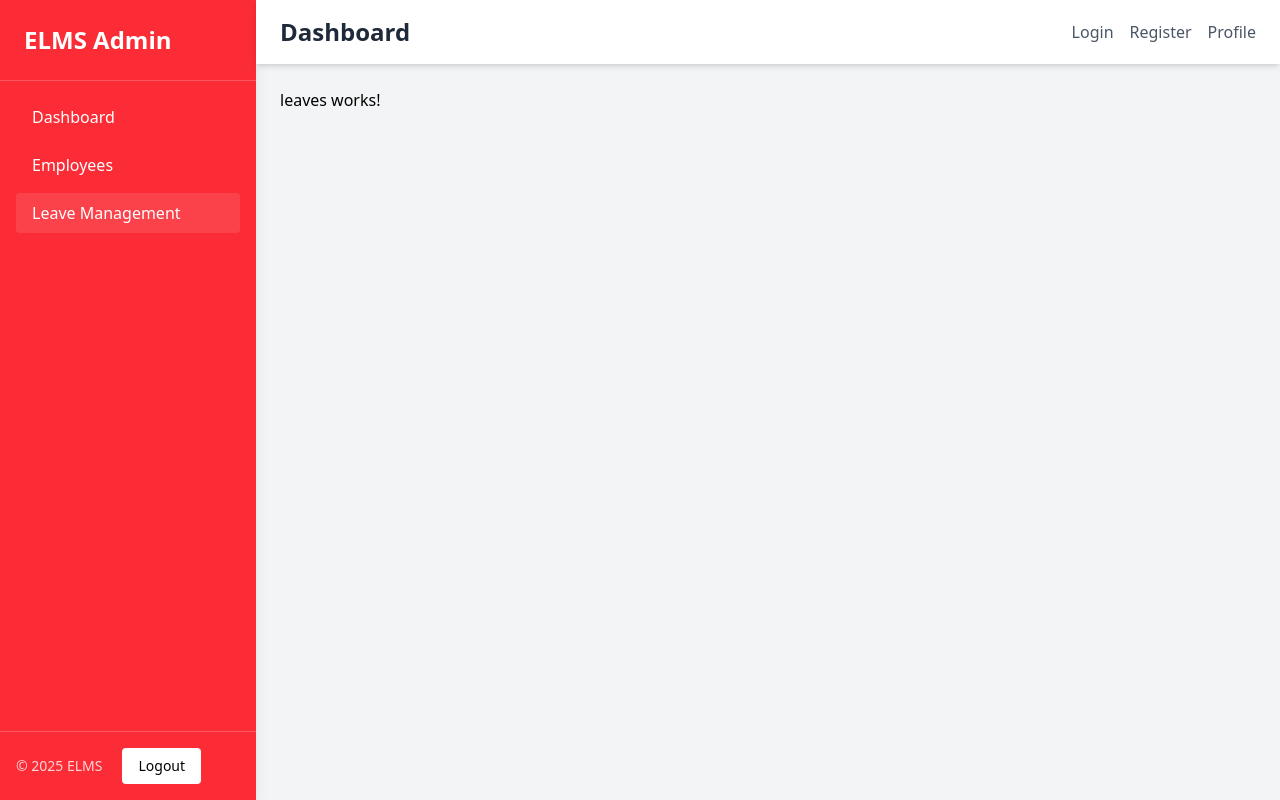
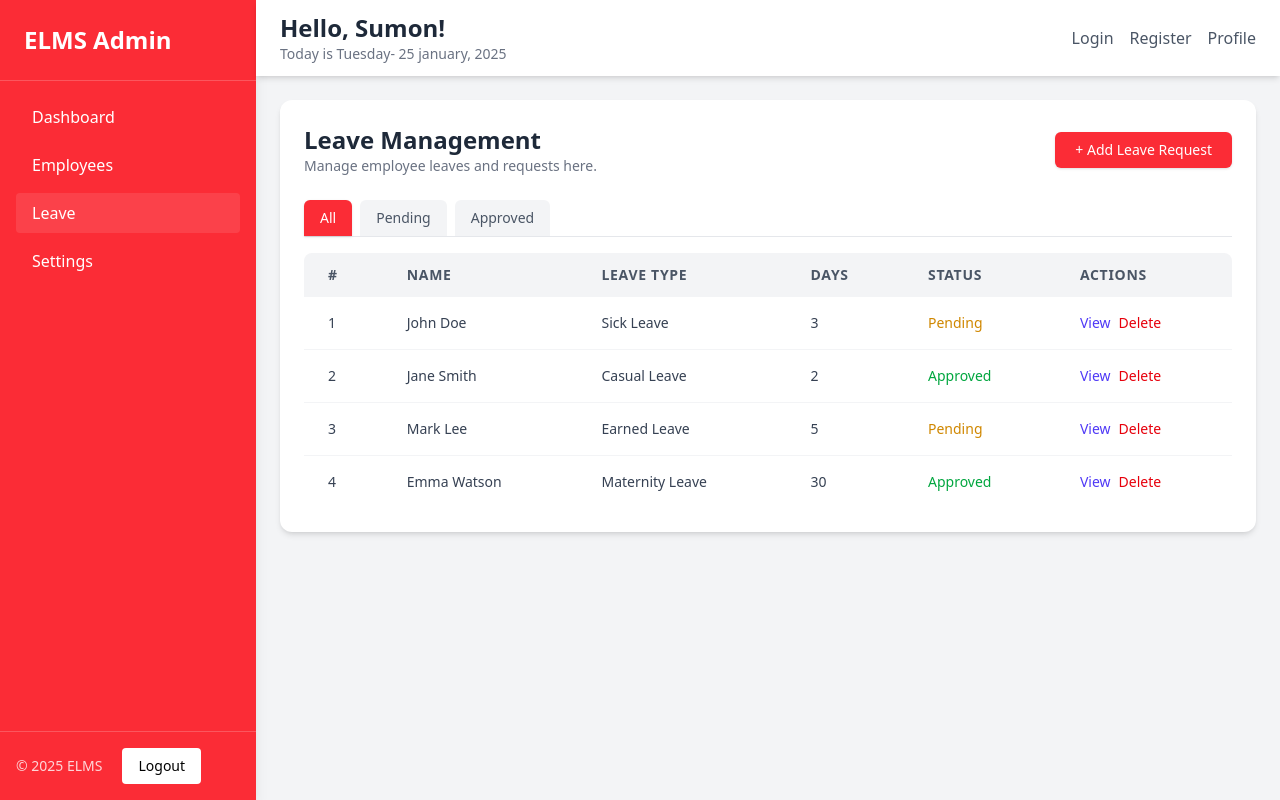
Before and after one commit to Sumon180/employee-management, an Angular app: page /leaves in a window 1280 px wide. Built offline with nearby package versions, Linux system fonts and the light colour scheme.

Commit message:
leave WIP

```diff
--- a/src/app/app.routes.ts
+++ b/src/app/app.routes.ts
@@ -5,6 +5,7 @@ import { Dashboard } from './features/dashboard/dashboard';
 import { Employee } from './features/employee/employee';
 import { Leaves } from './features/leaves/leaves';
 import { NewEmployee } from './features/employee/new-employee/new-employee';
+import { Settings } from './features/settings/settings';
 
 export const routes: Routes = [
   {
@@ -36,6 +37,10 @@ export const routes: Routes = [
         path: 'leaves',
         component: Leaves,
       },
+      {
+        path: 'settings',
+        component: Settings,
+      },
     ],
   },
 ];
--- a/src/app/features/leaves/leaves.html
+++ b/src/app/features/leaves/leaves.html
@@ -1 +1,81 @@
-<p>leaves works!</p>
+<div class="p-6 bg-white rounded-xl shadow-md">
+  <div class="flex items-center justify-between mb-6">
+    <div>
+      <h1 class="text-2xl font-semibold text-gray-800">Leave Management</h1>
+      <p class="text-sm text-gray-500">
+        Manage employee leaves and requests here.
+      </p>
+    </div>
+    <a
+      routerLink="/employee/new"
+      class="bg-[var(--primary)] hover:bg-opacity-90 text-white font-medium px-5 py-2 cursor-pointer rounded-md text-sm shadow"
+    >
+      + Add Leave Request
+    </a>
+  </div>
+
+  <!-- Tabs -->
+  <div class="mb-4 flex gap-2 border-b border-gray-200">
+    <button
+      *ngFor="let tab of ['All', 'Pending', 'Approved']"
+      (click)="setTab(tab)"
+      class="px-4 py-2 rounded-t-md text-sm font-medium"
+      [ngClass]="{
+        'bg-[var(--primary)] text-white shadow': selectedTab === tab,
+        'bg-gray-100 text-gray-600': selectedTab !== tab
+      }"
+    >
+      {{ tab }}
+    </button>
+  </div>
+
+  <!-- Table -->
+  <div class="overflow-x-auto rounded-lg">
+    <table class="min-w-full bg-white text-sm">
+      <thead
+        class="bg-gray-100 text-left text-gray-600 uppercase tracking-wider"
+      >
+        <tr>
+          <th class="px-6 py-3">#</th>
+          <th class="px-6 py-3">Name</th>
+          <th class="px-6 py-3">Leave Type</th>
+          <th class="px-6 py-3">Days</th>
+          <th class="px-6 py-3">Status</th>
+          <th class="px-6 py-3">Actions</th>
+        </tr>
+      </thead>
+      <tbody class="divide-y divide-gray-100 text-gray-700">
+        <tr *ngFor="let leave of filteredLeaves; let i = index">
+          <td class="px-6 py-4">{{ i + 1 }}</td>
+          <td class="px-6 py-4">{{ leave.name }}</td>
+          <td class="px-6 py-4">{{ leave.leaveType }}</td>
+          <td class="px-6 py-4">{{ leave.days }}</td>
+          <td class="px-6 py-4">
+            <span
+              [ngClass]="{
+                'text-yellow-600': leave.status === 'Pending',
+                'text-green-600': leave.status === 'Approved',
+                'text-red-600': leave.status === 'Rejected'
+              }"
+            >
+              {{ leave.status }}
+            </span>
+          </td>
+          <td class="px-6 py-4">
+            <button class="text-indigo-600 hover:underline text-sm">
+              View
+            </button>
+            <button class="ml-2 text-red-600 hover:underline text-sm">
+              Delete
+            </button>
+          </td>
+        </tr>
+        <tr *ngIf="filteredLeaves.length === 0">
+          <td colspan="6" class="px-6 py-4 text-center text-gray-500">
+            No leave requests found.
+          </td>
+        </tr>
+      </tbody>
+    </table>
+  </div>
+</div>
--- a/src/app/features/leaves/leaves.ts
+++ b/src/app/features/leaves/leaves.ts
@@ -1,11 +1,54 @@
 import { Component } from '@angular/core';
+import { CommonModule, NgClass } from '@angular/common';
+import { RouterModule } from '@angular/router';
 
 @Component({
   selector: 'app-leaves',
-  imports: [],
+  imports: [NgClass, CommonModule],
   templateUrl: './leaves.html',
-  styleUrl: './leaves.css'
+  styleUrl: './leaves.css',
 })
 export class Leaves {
+  selectedTab: string = 'All';
 
+  leaveRequests = [
+    {
+      id: 1,
+      name: 'John Doe',
+      leaveType: 'Sick Leave',
+      days: 3,
+      status: 'Pending',
+    },
+    {
+      id: 2,
+      name: 'Jane Smith',
+      leaveType: 'Casual Leave',
+      days: 2,
+      status: 'Approved',
+    },
+    {
+      id: 3,
+      name: 'Mark Lee',
+      leaveType: 'Earned Leave',
+      days: 5,
+      status: 'Pending',
+    },
+    {
+      id: 4,
+      name: 'Emma Watson',
+      leaveType: 'Maternity Leave',
+      days: 30,
+      status: 'Approved',
+    },
+  ];
+
+  get filteredLeaves() {
+    return this.selectedTab === 'All'
+      ? this.leaveRequests
+      : this.leaveRequests.filter((req) => req.status === this.selectedTab);
+  }
+
+  setTab(tab: string) {
+    this.selectedTab = tab;
+  }
 }
--- /dev/null
+++ b/src/app/features/settings/settings.html
@@ -0,0 +1 @@
+<p>settings works!</p>
--- a/src/app/layouts/header/header.html
+++ b/src/app/layouts/header/header.html
@@ -1,6 +1,9 @@
 <header class="bg-white shadow-md">
-  <div class="flex items-center justify-between px-6 py-4">
-    <a href="/" class="text-2xl font-semibold text-gray-800">Dashboard </a>
+  <div class="flex items-center justify-between px-6 py-3">
+    <div>
+      <a href="/" class="text-2xl font-semibold text-gray-800">Hello, Sumon!</a>
+      <p class="text-sm text-gray-500">Today is Tuesday- 25 january, 2025</p>
+    </div>
     <div class="flex gap-4">
       <a href="/login" class="text-gray-600 hover:text-gray-900 transition"
         >Login</a
--- a/src/app/layouts/sidebar/sidebar.html
+++ b/src/app/layouts/sidebar/sidebar.html
@@ -22,7 +22,15 @@
         routerLink="/leaves"
         routerLinkActive="bg-white/10"
         class="block py-2 px-4 rounded hover:bg-white/10 transition"
-        >Leave Management</a
+        >Leave</a
+      >
+    </li>
+    <li>
+      <a
+        routerLink="/settings"
+        routerLinkActive="bg-white/10"
+        class="block py-2 px-4 rounded hover:bg-white/10 transition"
+        >Settings</a
       >
     </li>
   </ul>
```
Also changed, not shown: src/app/features/settings/settings.ts (added, +11 -0 lines), src/app/features/settings/settings.css (added), 1 other file (tests, documents, lock files or other folders).
